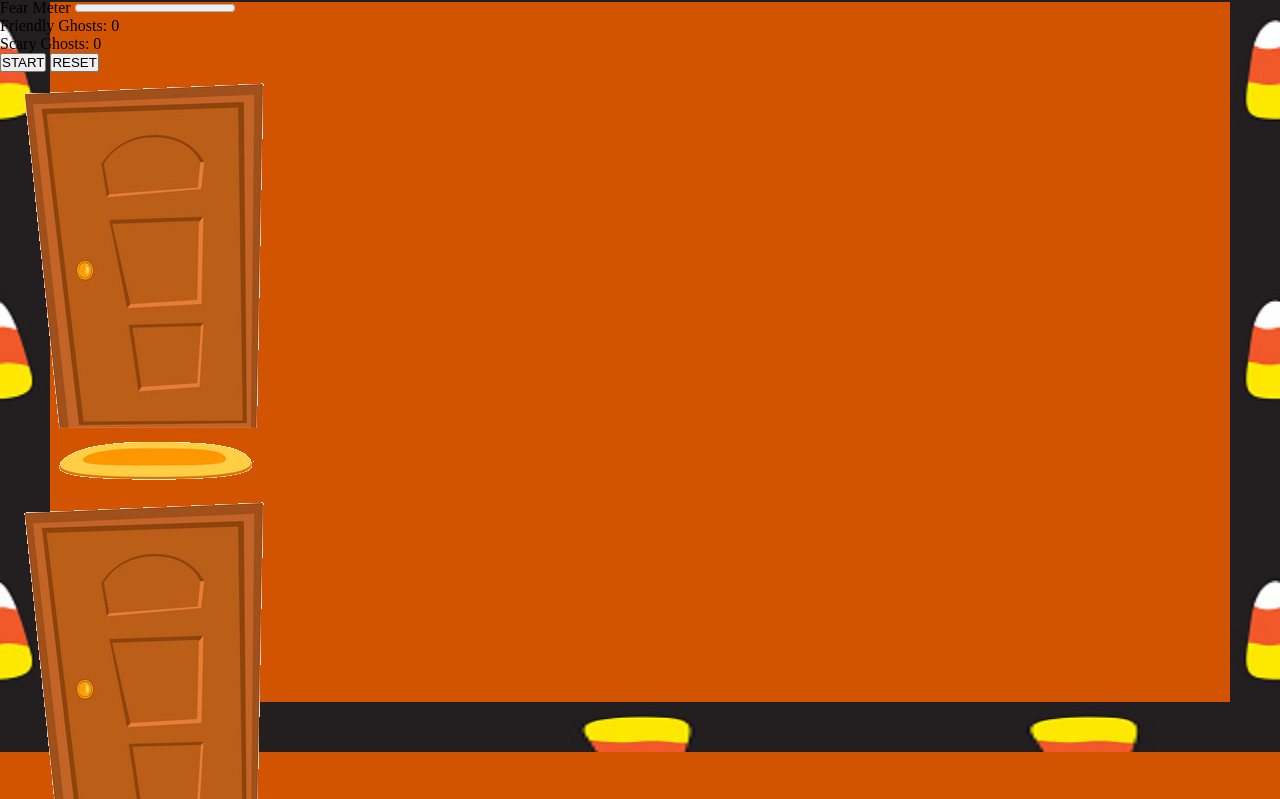
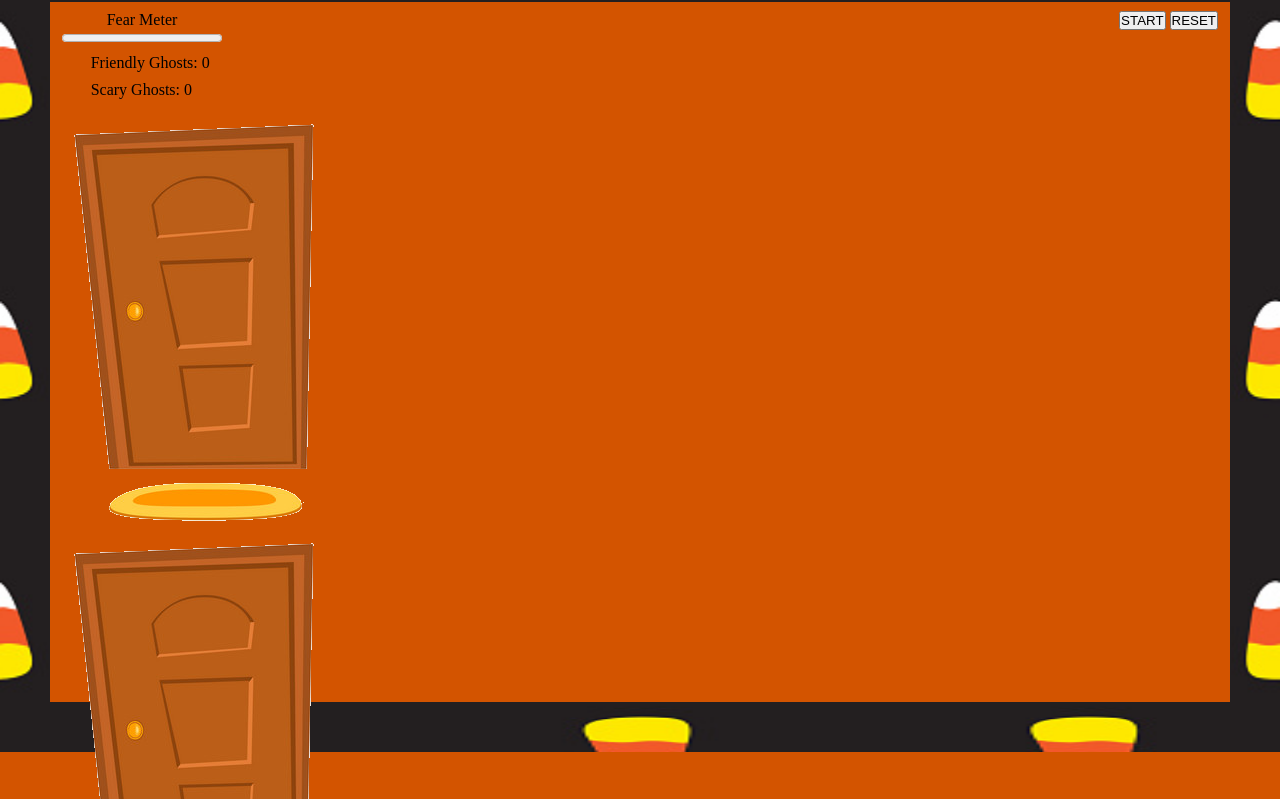
Before and after one commit to codingtheanarchy/find-casper, a plain HTML site: page index.html in a window 1280 px wide. Shown: the part 48-847 px from the top of the page. Drawn offline with Linux system fonts and the light colour scheme; a web font is replaced by a local one.

Commit message:
added two pseudo elements for nerd fonts & layed out dashboard ui

```diff
--- a/style.css
+++ b/style.css
@@ -1,3 +1,7 @@
+@font-face {
+  font-family: "nerd-fonts";
+  src: url("./fonts/Symbols-2048-em Nerd Font Complete.ttf")
+}
 * {
   margin: 0;
   padding: 0;
@@ -12,9 +16,36 @@ body {
   border-image-width: 50px;
   border-image-slice: 35 25
 }
-
+main {
+  width: calc(100% - 100px);
+  margin: 0 auto;
+}
+section#dashboard {
+  display: flex;
+  justify-content: space-between;
+  margin: 12px
+}
+.progress label {
+  display: block;
+  text-align: center
+}
+.ghost-counter #friendly-icon,
+.ghost-counter #scary-icon{
+  font-family: "nerd-fonts";
+  margin-right: 10px
+}
+#friendly-icon::before {
+  content: '\f2ac';
+  font-size: 24px;
+  color: whitesmoke
+}
+#scary-icon::before {
+  content: '\f79f';
+  font-size: 24px;
+  color: whitesmoke
+}
 header {
-  background: #2f36408f;
+  background: #282425e6;
   color: whitesmoke;
 
   padding: 5px 0;
```
